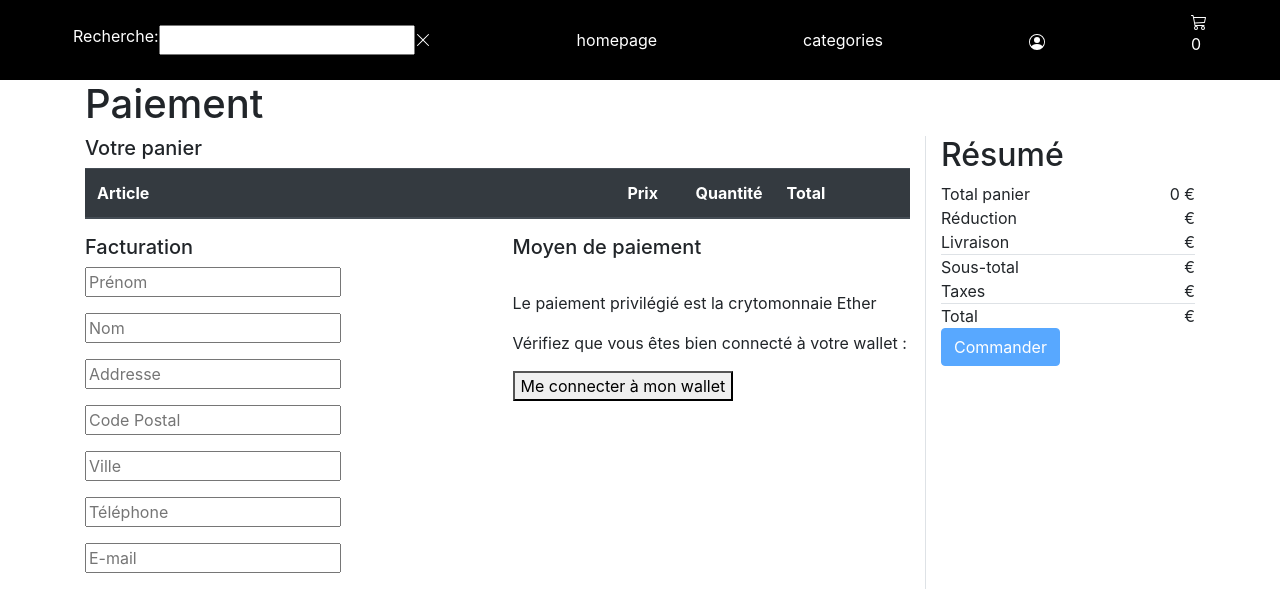
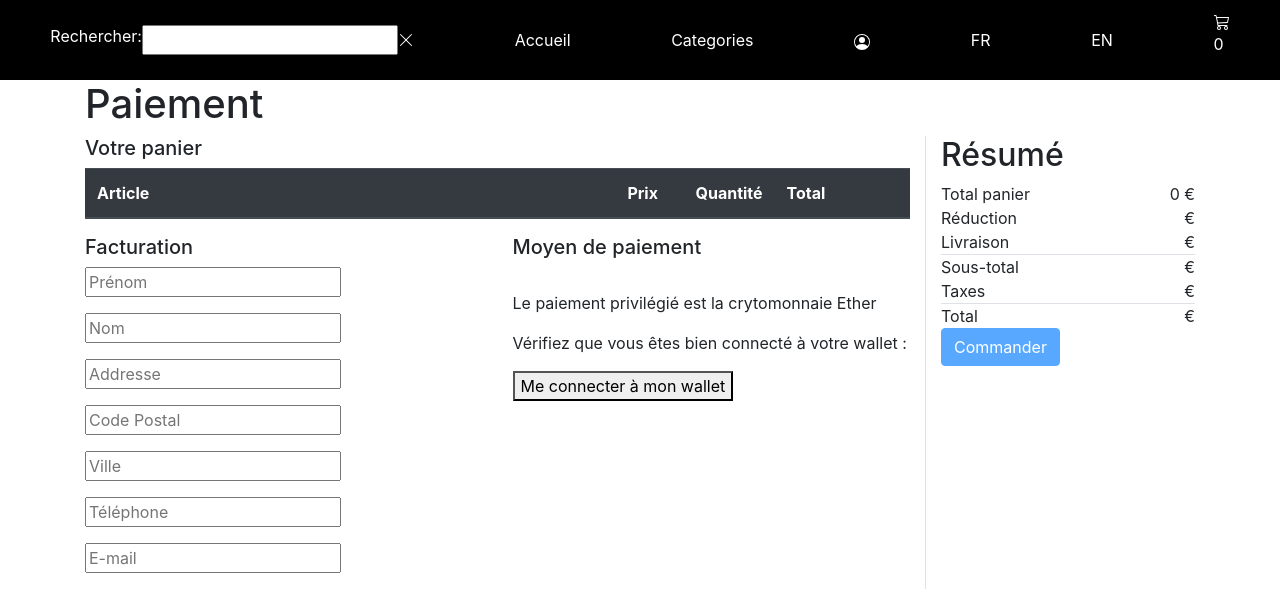
Before and after one commit to Ustalioth/collect-everything-front, a React (Create React App) app: page /shop/1/cart in a window 1280 px wide. Shown: the top 612 px of the page. Built offline with nearby package versions, Linux system fonts and the light colour scheme.

Commit message:
[i18n] Add i18n

```diff
--- a/src/index.js
+++ b/src/index.js
@@ -17,6 +17,7 @@ import {ProductDetails} from "pages/Shop/Catalog/Product/ProductDetails";
 import {ShopLogin} from "pages/Shop/Account/ShopLogin";
 import { Catalog } from "pages/Shop/Catalog/Catalog";
 import { Cart } from "pages/Shop/Cart/Cart";
+import 'translation/i18n';
 
 
 const root = ReactDOM.createRoot(document.getElementById("root"));
--- a/src/pages/Shop/Catalog/Product/ProductCard.js
+++ b/src/pages/Shop/Catalog/Product/ProductCard.js
@@ -2,11 +2,13 @@ import React from "react";
 import { Link, useParams } from "react-router-dom";
 import { useDispatch } from 'react-redux';
 import { addToCart } from 'redux/cartSlice';
+import { useTranslation } from "react-i18next";
 
 export const ProductCard = (props) => {
 
     const {product} = props;
 
+    const { t } = useTranslation();
     const dispatch = useDispatch();
 
     let {shopName} = useParams();
@@ -28,7 +30,7 @@ export const ProductCard = (props) => {
                     onClick={() => dispatch(addToCart(product))}
                     className="btn btn-primary"
                 >
-                    Ajouter au panier
+                    { t('cart.add') }
                 </button>
             </div>
         </>
--- a/src/pages/Shop/Home/HomePage.js
+++ b/src/pages/Shop/Home/HomePage.js
@@ -7,10 +7,12 @@ import {
     selectShop,
     fetchStoreByName,
 } from "redux/shopSlice";
+import {useTranslation} from 'react-i18next';
 
 export const HomePage = () => {
     let {shopName} = useParams();
 
+    const {t} = useTranslation();
     const dispatch = useDispatch();
     const shop = useSelector(selectShop);
 
@@ -25,7 +27,7 @@ export const HomePage = () => {
     return (
         <>
             <Navbar />
-            <h1>Bienvenue sur la boutique {shopName}</h1>
+            <h1>{ t('shop.homepage-welcome') } {shopName}</h1>
             <div className="d-flex">
                 {(shop?.products && (shop.products?.length > 0) && shop.products?.map(product =>
                     <ProductCard key={product?.productId} product={product}/>
--- a/src/pages/Shop/Navbar/Navbar.js
+++ b/src/pages/Shop/Navbar/Navbar.js
@@ -1,13 +1,15 @@
 import React from "react";
-import {Link, useParams} from "react-router-dom";
-import { useSelector } from 'react-redux';
+import { Link, useParams } from "react-router-dom";
+import { useDispatch, useSelector } from 'react-redux';
 import { Navbar as ShopNavbar } from "./Navbar.styles";
 import { SearchBar } from "./SearchBar/SearchBar";
 import { PersonCircle, Cart3 } from "react-bootstrap-icons";
+import { useTranslation } from 'react-i18next';
 
 export const Navbar = (props) => {
   let {shopName} = useParams();
 
+  const {t, i18n} = useTranslation();
   const cart = useSelector((state) => state.cart);
 
   const getTotalQuantity = () => {
@@ -15,15 +17,16 @@ export const Navbar = (props) => {
     //return cart.reduce((total, item) => total + item.quantity, 0);
   }
 
-
   return (
     <ShopNavbar>
       <SearchBar />
-      <Link to={`/shop/${shopName}`}>homepage</Link>
-      <Link state={{shopName: shopName}} to={`/shop/${shopName}/categories`}>categories</Link>
+      <Link to={`/shop/${shopName}`}>{ t('navigation.homepage') }</Link>
+      <Link state={{shopName: shopName}} to={`/shop/${shopName}/categories`}>{ t('navigation.categories') }</Link>
       <Link to={`/shop/${shopName}/login`}>
         <PersonCircle />
       </Link>
+      <span onClick={() => i18n.changeLanguage('fr')}>FR</span>
+      <span onClick={() => i18n.changeLanguage('en')}>EN</span>
       <Link to={`/shop/${shopName}/cart`}>
         <Cart3 />
         <p>{getTotalQuantity() || 0}</p>
--- a/src/pages/Shop/Navbar/SearchBar/SearchBar.js
+++ b/src/pages/Shop/Navbar/SearchBar/SearchBar.js
@@ -1,8 +1,11 @@
 import React, {useState} from "react";
 import { XLg } from "react-bootstrap-icons";
 import { SearchBar as ShopSearchBar } from "./SearchBar.styles";
+import { useTranslation } from 'react-i18next';
 
 export const SearchBar = () => {
+
+    const {t} = useTranslation();
 
     const [searchString, setSearchString] = useState("");
 
@@ -10,7 +13,7 @@ export const SearchBar = () => {
 
     return (
         <ShopSearchBar>
-            <label htmlFor="search">Recherche: </label>
+            <label htmlFor="search">{ t('navigation.search') }: </label>
             <input
                 value={searchString}
                 onChange={handleChange}
--- a/src/translation/en.json
+++ b/src/translation/en.json
@@ -14,6 +14,15 @@
         "incomplete": "Please, fill mandatory fields."
     },
     "shop": {
-        "homepage-welcome": "Welcome!"
+        "homepage-welcome": "Welcome to"
+    },
+    "navigation": {
+        "homepage": "Homepage",
+        "search": "Search",
+        "categories": "Categories",
+        "account": "My account"
+    },
+    "cart": {
+        "add": "Add to cart"
     }
 }
--- a/src/translation/fr.json
+++ b/src/translation/fr.json
@@ -1,5 +1,28 @@
 {
-    "fr": {
-      "save": "enregistrer"
-    }
+  "button-text": {
+      "save": "Enregistrer",
+      "cancel": "Annuler",
+      "add": "Ajouter",
+      "update": "Mettre à jour",
+      "delete": "Supprimer"
+  },
+  "message": {
+      "failed": "Echec.",
+      "error": "Erreur.",
+      "success": "Succès.",
+      "confirm": "Confirmer.",
+      "incomplete": "Veuillez compléter les champs obligatoires."
+  },
+  "shop": {
+      "homepage-welcome": "Bienvenue sur"
+  },
+  "navigation": {
+      "homepage": "Accueil",
+      "search": "Rechercher",
+      "categories": "Categories",
+      "account": "Mon compte"
+  },
+  "cart": {
+      "add": "Ajouter au panier"
+  }
 }
```
Also changed, not shown: src/pages/Shop/Account/Register.js (added).
